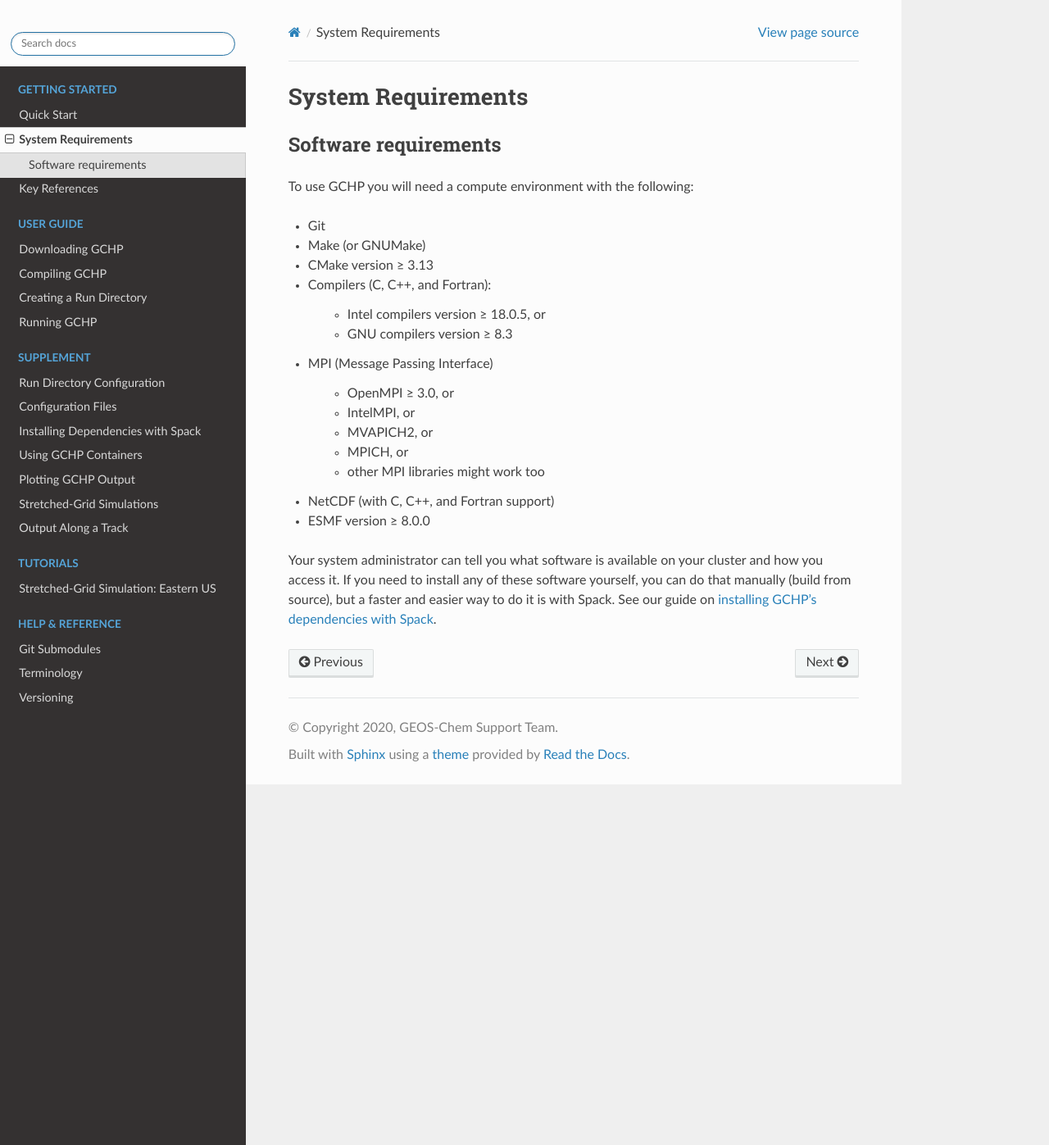
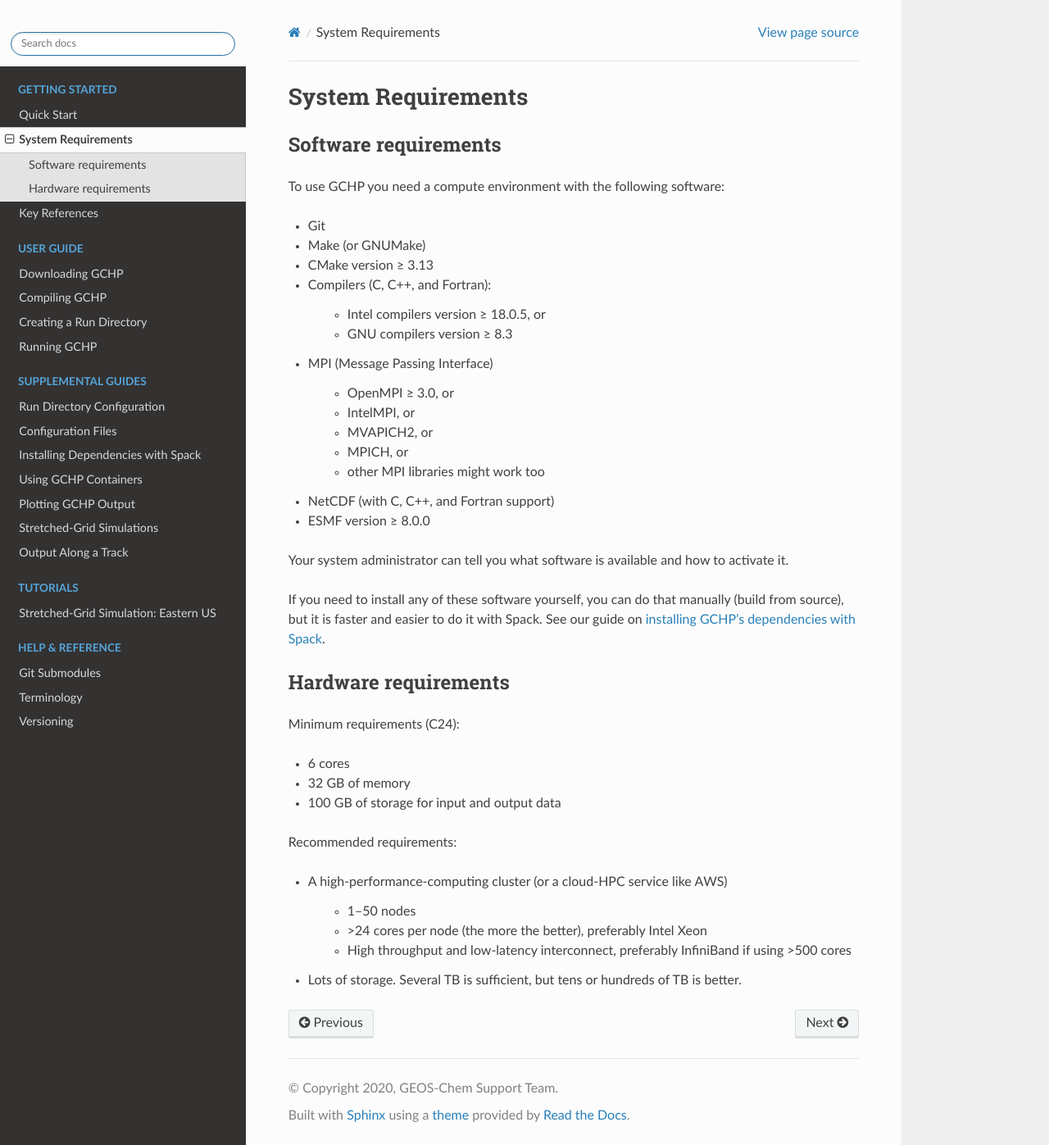
Before and after one commit to geoschem/GCHP, a Sphinx documentation site: the page built from docs/source/getting-started/requirements.rst, in a window 1280 px wide and 1397 px high. Shown: the whole window at 82% size. Built offline with Sphinx 7.4.7 and the Read the Docs theme 2.0.0, drawn with Linux system fonts in a browser that asks for light colours; pages that are not in the unit, such as notebooks, are missing from menus.

Commit message:
minor revisions to docs

```diff
--- a/docs/source/getting-started/requirements.rst
+++ b/docs/source/getting-started/requirements.rst
@@ -6,7 +6,7 @@ System Requirements
 Software requirements
 ---------------------
 
-To use GCHP you will need a compute environment with the following:
+To use GCHP you need a compute environment with the following software:
 
 * Git
 * Make (or GNUMake)
@@ -27,7 +27,29 @@ To use GCHP you will need a compute environment with the following:
 * NetCDF (with C, C++, and Fortran support)
 * ESMF version ≥ 8.0.0
 
-Your system administrator can tell you what software is available on your cluster and
-how you access it. If you need to install any of these software yourself, you can do that
-manually (build from source), but a faster and easier way to do it is with Spack. See
+Your system administrator can tell you what software is available and how to activate it.
+
+If you need to install any of these software yourself, you can do that
+manually (build from source), but it is faster and easier to do it with Spack. See
 our guide on :ref:`installing GCHP's dependencies with Spack <installing_with_spack>`.
+
+.. _hardware_requirements:
+
+Hardware requirements
+---------------------
+
+Minimum requirements (C24):
+
+* 6 cores
+* 32 GB of memory
+* 100 GB of storage for input and output data
+
+Recommended requirements:
+
+* A high-performance-computing cluster (or a cloud-HPC service like AWS)
+
+   * 1--50 nodes
+   * >24 cores per node (the more the better), preferably Intel Xeon
+   * High throughput and low-latency interconnect, preferably InfiniBand if using >500 cores
+
+* Lots of storage. Several TB is sufficient, but tens or hundreds of TB is better.
--- a/docs/source/index.rst
+++ b/docs/source/index.rst
@@ -40,7 +40,7 @@ problems.
 
 .. toctree::
    :maxdepth: 1
-   :caption: Supplement
+   :caption: Supplemental Guides
 
    supplement/rundir-config.rst
    supplement/config-files.rst
```
Also changed, not shown: docs/source/getting-started/quick-start.rst (+11 -11 lines).
